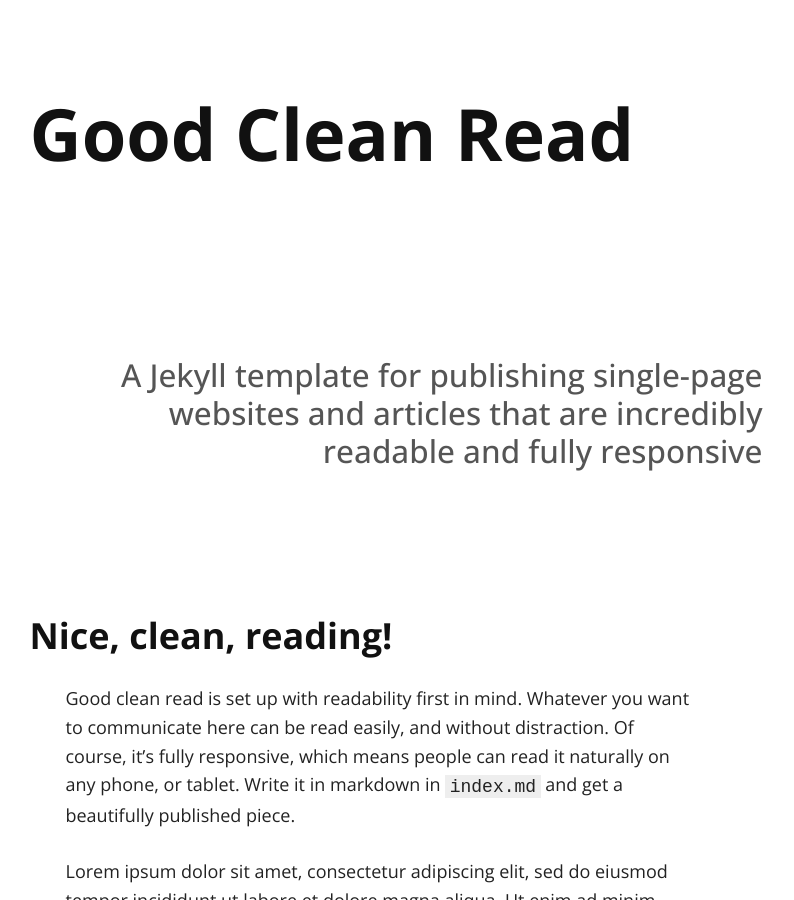
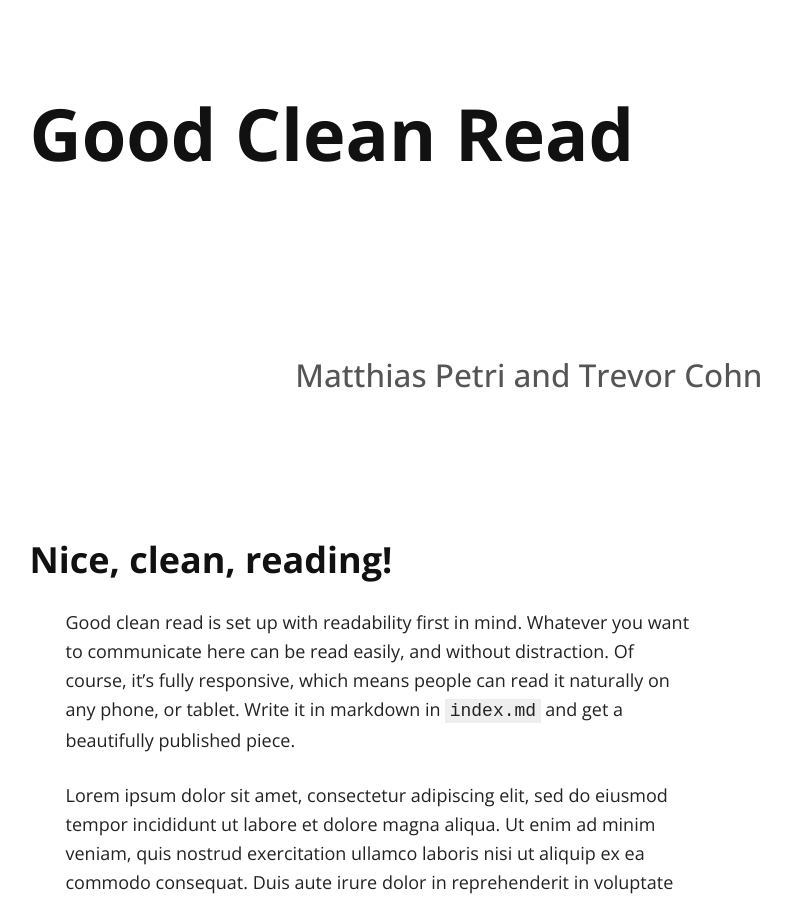
Before and after one commit to mpetri/coling16-tutorial, a Jekyll site: the page built from index.md, in a window 1280 px wide and 900 px high. Shown: the whole window, without its empty margins (262-1056 px from the left). Built offline with Jekyll 4.4.1, drawn with Linux system fonts in a browser that asks for light colours; nearby versions of some CDN libraries.

Commit message:
more stuff

```diff
--- a/_config.yml
+++ b/_config.yml
@@ -1,7 +1,6 @@
 # Site settings
-title: Good Clean Read
+title: Succinct Data Structures for NLP-at-Scale
 tag_text: Good Clean Read
-description: A responsive template for publishing single-page websites, articles that are easy on the eyes
 baseurl: ""
 
 font-awesome-include: true # make this false if you don't need font-awesome
--- a/index.md
+++ b/index.md
@@ -2,7 +2,7 @@
 layout: default
 ---
 
-## A Jekyll template for publishing single-page websites and articles that are incredibly readable and fully responsive
+## Matthias Petri and Trevor Cohn
 
 ### Nice, clean, reading!
 
```
